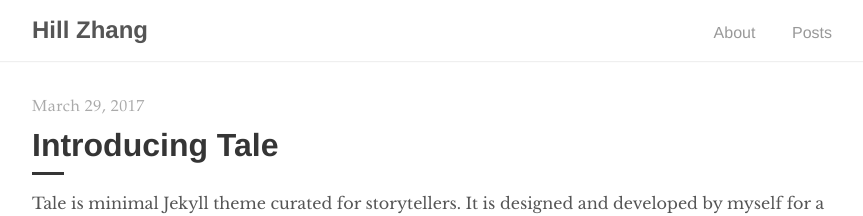
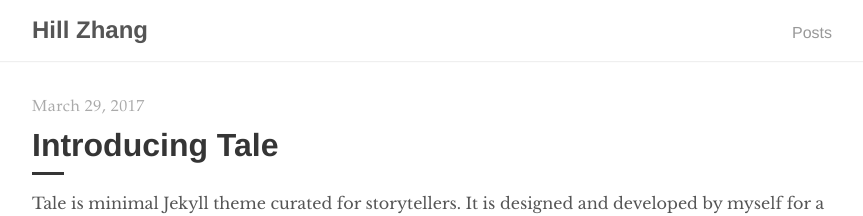
Before and after one commit to hillzhang/hillzhang.github.io, a Jekyll site: the page built from index.html, in a window 1280 px wide. Shown: the top 216 px of the page, without its empty margins (208-1071 px from the left). Built offline with Jekyll 4.4.1, drawn with Linux system fonts in a browser that asks for light colours; the list of posts is cut into pages by our own code.

Commit message:
remove about

```diff
--- a/_layouts/default.html
+++ b/_layouts/default.html
@@ -10,7 +10,8 @@
           <h2 class="nav-title">{{ site.title }}</h2>
         </a>
         <ul>
-          <li><a href="{{ '/about' | prepend: site.baseurl }}">About</a></li>
+			<!-- <li><a href="{{ '/about' | prepend: site.baseurl }}">About</a></li> -->
+
           <li><a href="{{ site.baseurl }}/">Posts</a></li>
         </ul>
     </div>
```
